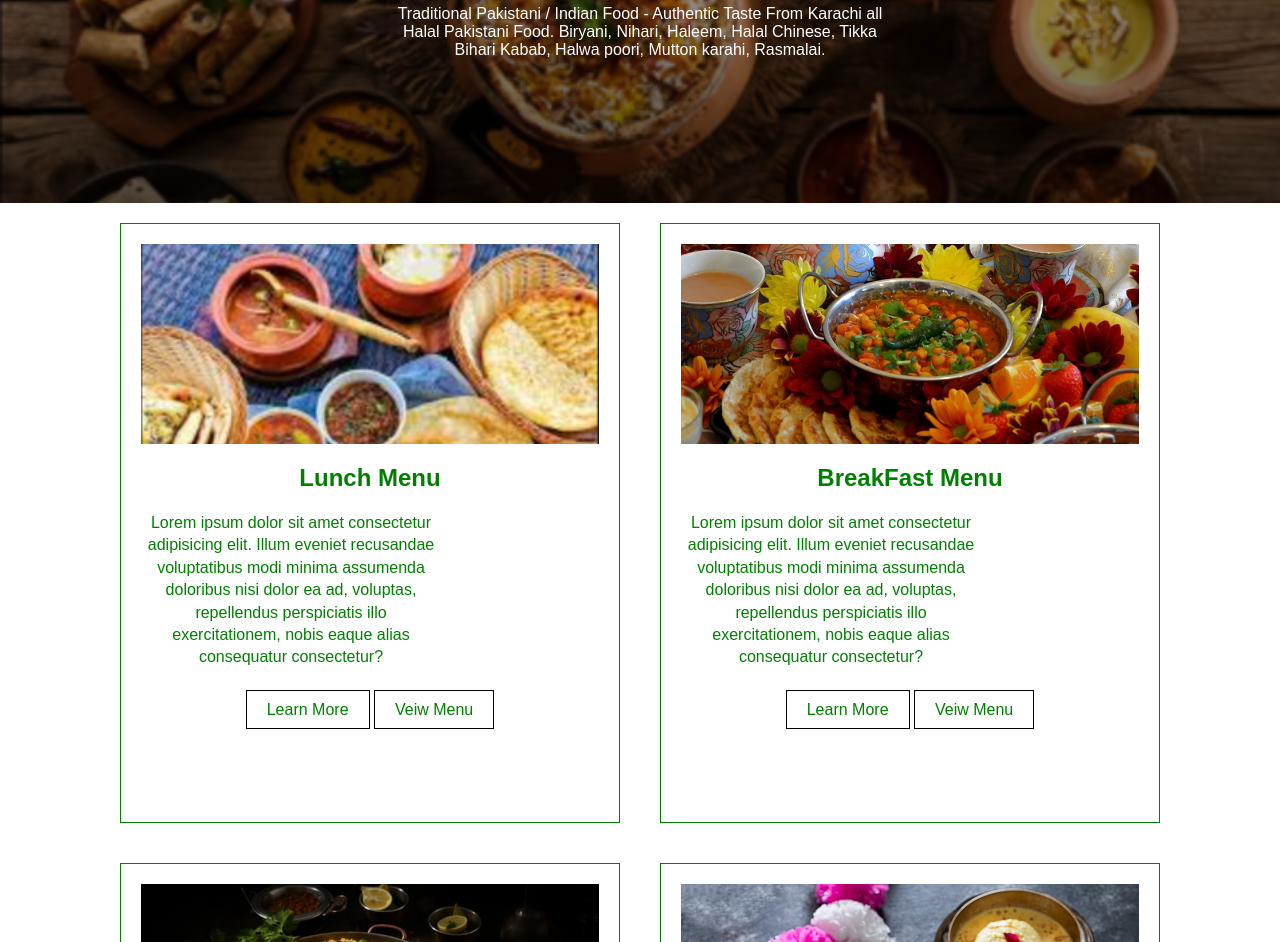
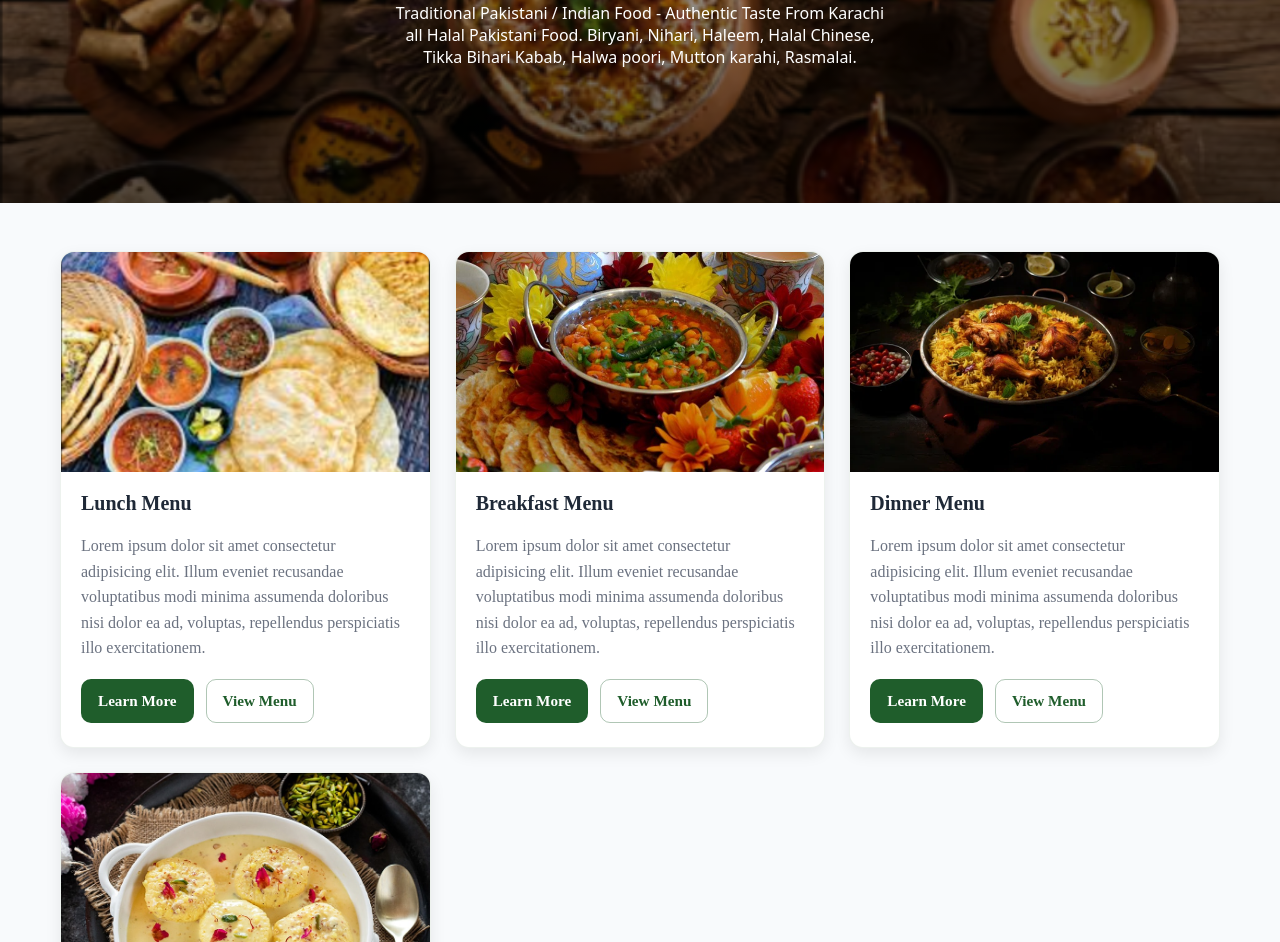
Before and after one commit to AlizayAyesha/Restaurant-Website, a plain HTML site: page index.html in a window 1280 px wide. Shown: the part 197-1139 px from the top of the page. Drawn offline with Linux system fonts and the light colour scheme.

Commit message:
feat: enhance card structure

```diff
--- a/index.html
+++ b/index.html
@@ -14,58 +14,73 @@
 </header>
         <section class="container">
             <div class="cards">
-            <div class="card">
-            <div class="card-img img-one"></div>
+                <article class="card">
+                    <figure class="card-media">
+                        <img src="lunchkk.png" alt="Assortment of Pakistani lunch dishes" loading="lazy" />
+                    </figure>
                     <div class="card-content">
-                    <h1 class="card-title">Lunch Menu</h1>
+                        <h2 class="card-title">Lunch Menu</h2>
                         <p>
-                        Lorem ipsum dolor sit amet consectetur adipisicing elit. Illum eveniet recusandae voluptatibus modi minima assumenda doloribus nisi dolor ea ad, voluptas, repellendus perspiciatis illo exercitationem, nobis eaque alias consequatur consectetur?
+                            Lorem ipsum dolor sit amet consectetur adipisicing elit. Illum eveniet recusandae voluptatibus modi minima assumenda doloribus nisi dolor ea ad, voluptas, repellendus perspiciatis illo exercitationem.
                         </p>
-                    <a href="#" class="btn-primary">Learn More</a>
-                    <a href="#" class="btn-primary">Veiw Menu</a>
+                        <div class="card-actions">
+                            <a href="#" class="btn btn-primary">Learn More</a>
+                            <a href="#" class="btn btn-ghost">View Menu</a>
                         </div>
                     </div>
+                </article>
 
-            <div class="card">
-                <div class="card-img img-two"></div>
+                <article class="card">
+                    <figure class="card-media">
+                        <img src="Pakisytani-eid-breakfast.jpg" alt="Traditional Pakistani breakfast spread" loading="lazy" />
+                    </figure>
                     <div class="card-content">
-                        <h1 class="card-title">BreakFast Menu</h1>
+                        <h2 class="card-title">Breakfast Menu</h2>
                         <p>
-                            Lorem ipsum dolor sit amet consectetur adipisicing elit. Illum eveniet recusandae voluptatibus modi minima assumenda doloribus nisi dolor ea ad, voluptas, repellendus perspiciatis illo exercitationem, nobis eaque alias consequatur consectetur?
+                            Lorem ipsum dolor sit amet consectetur adipisicing elit. Illum eveniet recusandae voluptatibus modi minima assumenda doloribus nisi dolor ea ad, voluptas, repellendus perspiciatis illo exercitationem.
                         </p>
-                        <a href="#" class="btn-primary">Learn More</a>
-                        <a href="#" class="btn-primary">Veiw Menu</a>
+                        <div class="card-actions">
+                            <a href="#" class="btn btn-primary">Learn More</a>
+                            <a href="#" class="btn btn-ghost">View Menu</a>
                         </div>
                     </div>
+                </article>
 
-                <div class="card">
-                    <div class="card-img img-three"></div>
+                <article class="card">
+                    <figure class="card-media">
+                        <img src="biryani.png" alt="Biryani and dinner specialties" loading="lazy" />
+                    </figure>
                     <div class="card-content">
-                            <h1 class="card-title">Dinner Menu</h1>
+                        <h2 class="card-title">Dinner Menu</h2>
                         <p>
-                                Lorem ipsum dolor sit amet consectetur adipisicing elit. Illum eveniet recusandae voluptatibus modi minima assumenda doloribus nisi dolor ea ad, voluptas, repellendus perspiciatis illo exercitationem, nobis eaque alias consequatur consectetur?
+                            Lorem ipsum dolor sit amet consectetur adipisicing elit. Illum eveniet recusandae voluptatibus modi minima assumenda doloribus nisi dolor ea ad, voluptas, repellendus perspiciatis illo exercitationem.
                         </p>
-                            <a href="#" class="btn-primary">Learn More</a>
-                            <a href="#" class="btn-primary">Veiw Menu</a>
+                        <div class="card-actions">
+                            <a href="#" class="btn btn-primary">Learn More</a>
+                            <a href="#" class="btn btn-ghost">View Menu</a>
                         </div>
                     </div>
+                </article>
 
-                    <div class="card">
-                        <div class="card-img img-four"></div>
+                <article class="card">
+                    <figure class="card-media">
+                        <img src="Rasmalai-recipe-01.jpg" alt="Desserts including Rasmalai" loading="lazy" />
+                    </figure>
                     <div class="card-content">
-                                <h1 class="card-title">Desserts Menu</h1>
+                        <h2 class="card-title">Desserts Menu</h2>
                         <p>
-                                    Lorem ipsum dolor sit amet consectetur adipisicing elit. Illum eveniet recusandae voluptatibus modi minima assumenda doloribus nisi dolor ea ad, voluptas, repellendus perspiciatis illo exercitationem, nobis eaque alias consequatur consectetur?
+                            Lorem ipsum dolor sit amet consectetur adipisicing elit. Illum eveniet recusandae voluptatibus modi minima assumenda doloribus nisi dolor ea ad, voluptas, repellendus perspiciatis illo exercitationem.
                         </p>
-                                <a href="#" class="btn-primary">Learn More</a>
-                                <a href="#" class="btn-primary">Veiw Menu</a>
+                        <div class="card-actions">
+                            <a href="#" class="btn btn-primary">Learn More</a>
+                            <a href="#" class="btn btn-ghost">View Menu</a>
                         </div>
                     </div>
-                </div>
+                </article>
             </div>
         </section>
         <footer>
-            <p>© <span id="year"></span> All Rights Reserved. Developted by Alizay Ayesha</p>
+            <p>© <span id="year"></span> All Rights Reserved. Developed by Alizay Ayesha</p>
         </footer>
 </body>
 <script>
--- a/style.scss
+++ b/style.scss
@@ -1,8 +1,18 @@
-*{
+* {
   margin: 0;
   padding: 0;
   box-sizing: border-box;
 }
+
+$brand: #1f5d2b;
+$brand-600: #1b5226;
+$text: #1f2937;
+$muted: #6b7280;
+$surface: #ffffff;
+$bg: #f8fafc;
+$radius: 14px;
+$shadow: 0 6px 16px rgba(0, 0, 0, 0.08);
+$shadow-lg: 0 12px 28px rgba(0, 0, 0, 0.12);
 
 .flex-center {
   display: flex;
@@ -11,14 +21,12 @@
   align-items: center;
   text-align: center;
   flex-wrap: wrap;
-    font-family: sans-serif;
+  font-family: ui-sans-serif, system-ui, -apple-system, Segoe UI, Roboto, Ubuntu, Cantarell, Noto Sans, Helvetica Neue, Arial, "Apple Color Emoji", "Segoe UI Emoji";
 }
-header{
-    @extend.flex-center;
-    background: linear-gradient(
-      rgba(0,0,0,0.179),
-      rgba(0,0,0,0.65)),
-    url(desidisheskk.png);
+
+header {
+  @extend .flex-center;
+  background: linear-gradient(rgba(0, 0, 0, 0.179), rgba(0, 0, 0, 0.65)), url(desidisheskk.png);
   background-size: cover;
   background-repeat: no-repeat;
   width: 100%;
@@ -32,85 +40,144 @@ header{
     max-width: 500px;
     text-align: center;
   }
-
 }
 
-.container{
-  height: 100vh;
-.cards{
-  @extend.flex-center;
-  flex-direction: row;
-
-  .card{
-    border: 0.6px solid green;
-    width: 500px;
-    height: 600px;
-    padding: 20px;
-    margin: 20px;
-    font-family: sans-serif;
-  }
-  .card-img{
-    background-repeat: no-repeat;
-    background-size: cover;
-    width: 100%;
-    height: 200px;
-    margin-bottom: 20px;
-
+body {
+  display: flex;
+  flex-direction: column;
+  min-height: 100vh;
+  background: $bg;
+  color: $text;
 }
 
-  .img-one{
-    @extend.card-img;
-    background-image: url(lunchkk.png);
+.container {
+  width: 100%;
+  max-width: 1200px;
+  margin: 0 auto;
+  padding: 48px 20px;
+
+  .cards {
+    display: grid;
+  grid-template-columns: repeat(auto-fit, minmax(320px, 1fr));
+    gap: 24px;
+
+    .card {
+      background: $surface;
+      border: 1px solid rgba(31, 93, 43, 0.08);
+      border-radius: $radius;
+      box-shadow: $shadow;
+      overflow: hidden;
+      display: flex;
+      flex-direction: column;
+      transition: transform 0.2s ease, box-shadow 0.2s ease;
+
+      &:hover {
+        transform: translateY(-4px);
+        box-shadow: $shadow-lg;
       }
 
-  .img-two{
-  @extend.card-img;
-  background-image: url(Pakisytani-eid-breakfast.jpg);
+      .card-media {
+        img {
+          display: block;
+          width: 100%;
+          height: 220px;
+          object-fit: cover;
+        }
       }
 
-  .img-three{
-    @extend.card-img;
-    background-image: url(biryani.png);
+      .card-content {
+        padding: 20px 20px 24px;
+        display: flex;
+        flex-direction: column;
+        gap: 12px;
+        text-align: left;
+
+        .card-title {
+          margin: 0 0 6px 0;
+          font-size: 1.25rem;
+          color: $text;
         }
 
-  .img-four{
-    @extend.card-img;
-    background-image: url(Rasmalai-recipe-01.jpg);
-  }
-p{
-  text-align: center;
-  margin-bottom: 2rem;
-  max-width: 300px;
-  line-height: 1.4;
-  color: green;
-}
-.card-title{
-  margin-bottom: 20px;
-  color: green
-}
-.btn-primary{
-text-decoration: none;
-color: green;
-border: 1px solid black;
-padding: 10px 20px;
-position: relative; /* add a relative position */
- overflow: hidden; /* hide the overflow */
+        p {
+          margin: 0;
+          line-height: 1.6;
+          color: $muted;
         }
 
-.btn-primary::after {
-  content: ""; /* create a pseudo-element */
-  position: absolute; /* absolute position */
-  top: 0; /* top position */
-  left: 0; /* left position */
-  width: 100%; /* full width */
-  height: 100%; /* full height */
-  background-color: #1f5d2b; /* white background */
-  opacity: 0; /* initial opacity */
-  transition: opacity 0.2s ease-in-out; /* smooth transition */
-}
-
-.btn-primary:hover::after {
-  opacity: 0.2; /* increase the opacity on hover */
+        .card-actions {
+          display: flex;
+          gap: 12px;
+          margin-top: 6px;
+          flex-wrap: wrap;
         }
       }
     }
+  }
+}
+
+.btn {
+  appearance: none;
+  text-decoration: none;
+  display: inline-flex;
+  align-items: center;
+  justify-content: center;
+  gap: 8px;
+  padding: 10px 16px;
+  border-radius: 10px;
+  font-weight: 600;
+  font-size: 0.95rem;
+  line-height: 1;
+  border: 1px solid transparent;
+  cursor: pointer;
+  transition: background-color 0.2s ease, color 0.2s ease, border-color 0.2s ease, transform 0.05s ease;
+  white-space: nowrap;
+  min-height: 44px; /* touch target */
+
+  &:active {
+    transform: translateY(1px);
+  }
+
+  &:focus-visible {
+    outline: 3px solid $brand;
+    outline-offset: 2px;
+  }
+}
+
+.btn-primary {
+  background: $brand;
+  color: #fff;
+
+  &:hover {
+    background: $brand-600;
+  }
+}
+
+.btn-ghost {
+  background: transparent;
+  color: $brand;
+  border-color: rgba(31, 93, 43, 0.35);
+
+  &:hover {
+    background: rgba(31, 93, 43, 0.06);
+    border-color: rgba(31, 93, 43, 0.55);
+  }
+}
+
+/* Motion and small-screen refinements */
+@media (prefers-reduced-motion: reduce) {
+  * {
+    transition: none !important;
+  }
+  .container .cards .card:hover {
+    transform: none;
+  }
+}
+
+@media (max-width: 400px) {
+  .container .cards .card-actions {
+    flex-direction: column;
+  }
+  .container .cards .card-actions .btn {
+    width: 100%;
+  }
+}
```
Also changed, not shown: style.css. Lines whose indentation alone changed are shown as unchanged.
